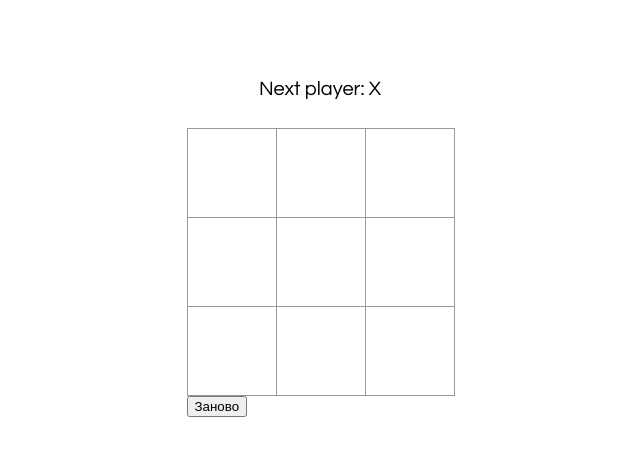
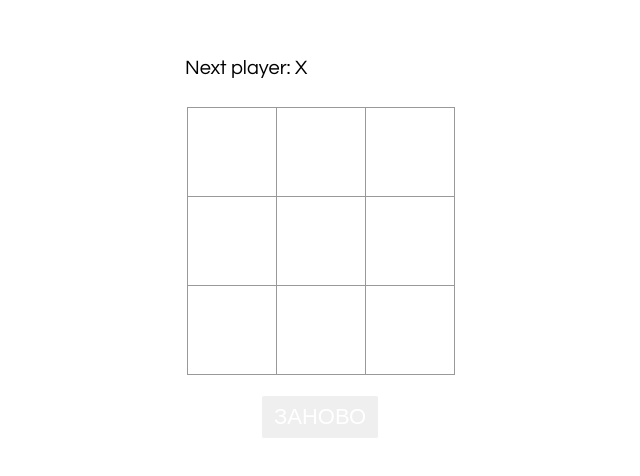
Before and after one commit to Krasnodaretc/let-React, a React app: page / in a window 1280 px wide. Shown: the part 152-628 px from the top of the page, without its empty margins (295-935 px from the left). Built offline with nearby package versions, Linux system fonts and the light colour scheme.

Commit message:
style and state for reload

```diff
--- a/src/index.css
+++ b/src/index.css
@@ -16,7 +16,7 @@ ol, ul {
 .status {
     margin-bottom: 30px;
     font-size: 20px;
-    text-align: center;
+    width: 100%;
 }
 .game{
     display: flex;
@@ -56,3 +56,27 @@ ol, ul {
 .game-info {
     margin-left: 20px;
 }
+
+.game-wrap{
+    display: flex;
+    flex-wrap: wrap;
+    max-width: 270px;
+    justify-content: center;
+}
+.reload{
+    margin-top: 20px;
+    font-size: 22px;
+    padding: 8px 12px;
+    border-radius: 3px;
+    outline: none;
+    color: #fff;
+    border: 1px solid #fff;
+    text-transform: uppercase;
+    transition: box-shadow 0.4s ease-in-out, background-color 0.4s ease-in, border-color 0.4s ease-in-out;
+}
+.reload:hover, .reload.active{
+    background-color: #ea00ff;
+    box-shadow: 0px 0px 20px -3px #000;
+    border-color: #ea00ff;
+    cursor: pointer;
+}
--- a/src/index.js
+++ b/src/index.js
@@ -14,12 +14,22 @@ function Square(props) {
   );
 }
 
-function Reload(props) {
-  return (
-    <button className="reload" onClick={props.onClick}>
-      Заново
-    </button>
-  )
+class Reload extends React.Component {
+  constructor(props){
+    super(props);
+    console.log(props);
+    this.state = {
+      active: props.active
+    }
+  }
+
+  render() {
+    return (
+      <button className={(this.state.active ? 'active' : '') + ' reload'} onClick={this.props.onClick}>
+        Заново
+      </button>
+    )
+  }
 }
 
 class Board extends React.Component {
@@ -28,26 +38,28 @@ class Board extends React.Component {
     this.state = {
       squares: Array(9).fill(null),
       xIsNext: true,
-      winner: false,
+      overed: null
     }
   }
 
   handleClick(i) {
-    if (this.state.winner) return;
+    if (this.state.overed) return;
     const squares = this.state.squares.slice();
     squares[i] = this.state.xIsNext ? 'X' : 'O';
     this.setState({
       squares: squares,
       xIsNext: !this.state.xIsNext,
-      winner: calculateWinner(squares)
+      overed: calculateWinner(squares)
     });
+
+
   }
 
   reload() {
     this.setState({
       squares: new Array(9).fill(null),
-      xIsNext: false,
-      winner: false
+      xIsNext: true,
+      overed: null
     });
   }
 
@@ -62,19 +74,18 @@ class Board extends React.Component {
   renderReload() {
     return (
       <Reload
-      onClick={() => this.reload()}/>
+      onClick={() => this.reload()}
+      active={!!this.state.overed}/>
     )
   }
 
   render() {
-    let winner = this.state.winner;
-    let status =
-      winner ?
-      `Winner ${winner}` :
-      `Next player: ${this.state.xIsNext ? 'X' : 'O'}`;
+    let winner = this.state.overed;
+    let status = getStatusWinner(winner , this.state.xIsNext);
+
 
     return (
-      <div>
+      <div className="game-wrap">
         <div className="status">{status}</div>
         <div className="board-row">
           {this.renderSquare(0)}
@@ -135,9 +146,26 @@ function calculateWinner(squares) {
   for (let i = lines.length - 1; i >= 0; i--) {
     const [a, b, c] = lines[i];
     if (squares[a] && squares[a] === squares[b] && squares[a] === squares[c]) {
-      return squares[a];
+      return 'win';
     }
   }
 
+  if ( !~squares.indexOf(null) ) return 'over';
   return null;
 }
+
+function getStatusWinner (winner , nextPlayer) {
+  let statusText;
+
+  switch (winner) {
+    case 'over':
+      statusText = `Dead end. Try again!`;
+      break;
+    case 'win':
+      statusText = `Congrats Player ${nextPlayer ? 'O' : 'X'}!`;
+      break;
+    default:
+      statusText = `Next player: ${nextPlayer ? 'X' : 'O'}`;
+  }
+  return statusText;
+}
```
